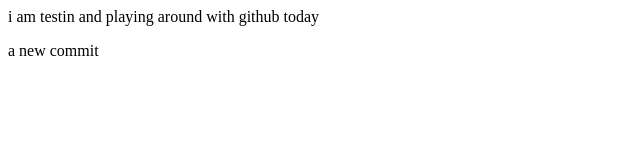
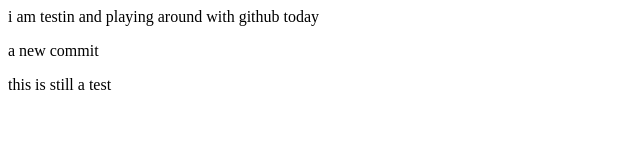
Before and after one commit to uchie8/WEBDEVELOPMENT, a plain HTML site: page index.html in a window 1280 px wide. Shown: the whole page, without its empty margins (0-640 px from the left). Drawn offline with Linux system fonts and the light colour scheme.

Commit message:
a new change

```diff
--- a/index.html
+++ b/index.html
@@ -9,5 +9,6 @@
 <body>
     i am testin and playing around with github today
     <p>a new commit</p>
+    <p>this is still a test</p>
 </body>
 </html>
```
